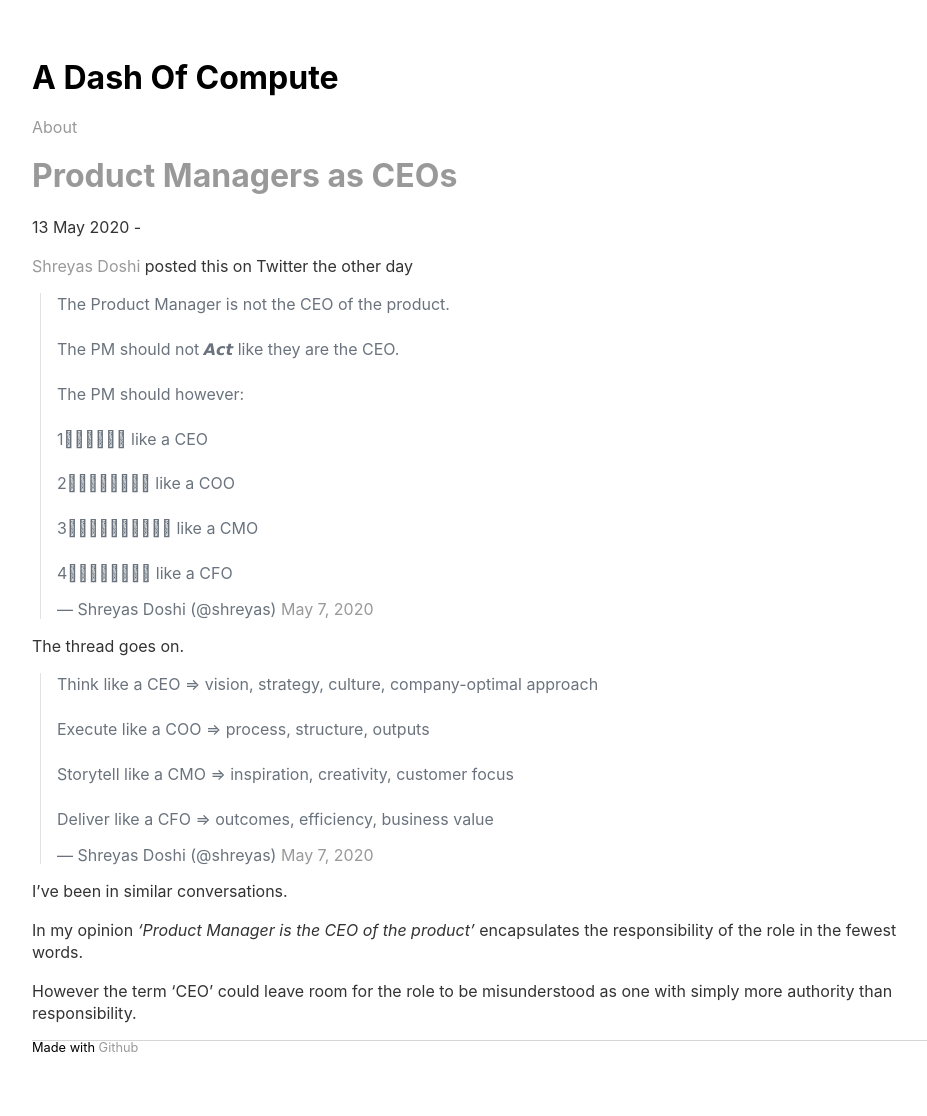
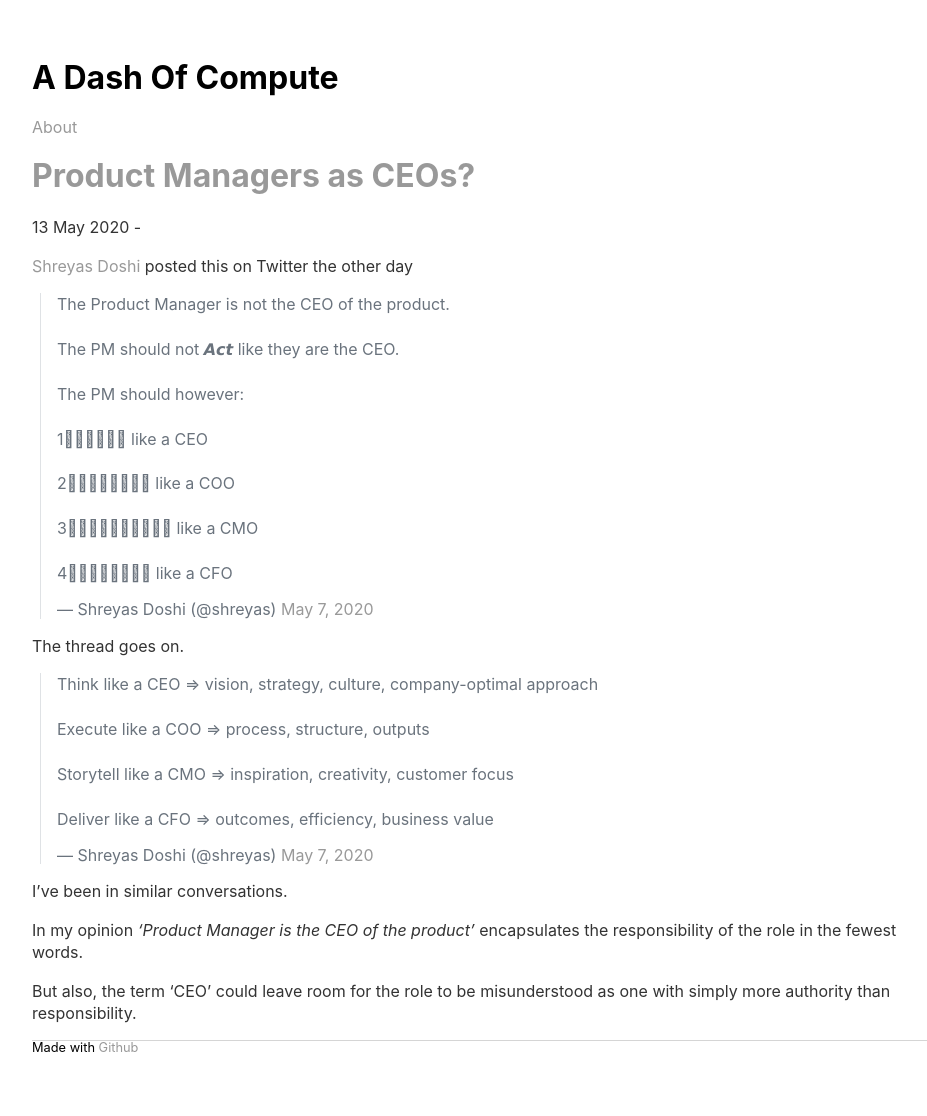
Before and after one commit to sautee/sautee.github.io, a Jekyll site: the page built from _posts/2020-05-13-productceo.md, in a window 1280 px wide. Shown: the whole page, without its empty margins (160-1087 px from the left). Built offline with Jekyll 4.4.1, drawn with Linux system fonts in a browser that asks for light colours; nearby versions of some CDN libraries; library files that are not in the unit come from our copies; comment, search, counter and statistics services are not loaded.

Commit message:
Update 2020-05-13-productceo.md

```diff
--- a/_posts/2020-05-13-productceo.md
+++ b/_posts/2020-05-13-productceo.md
@@ -1,6 +1,6 @@
 ---
 layout: post
-title: "Product Managers as CEOs"
+title: "Product Managers as CEOs?"
 date: 2020-05-13
 ---
 
@@ -16,4 +16,4 @@ I've been in similar conversations.
 
 In my opinion _'Product Manager is the CEO of the product'_ encapsulates the responsibility of the role in the fewest words.
 
-However the term 'CEO' could leave room for the role to be misunderstood as one with simply more authority than responsibility.
+But also, the term 'CEO' could leave room for the role to be misunderstood as one with simply more authority than responsibility.
```
